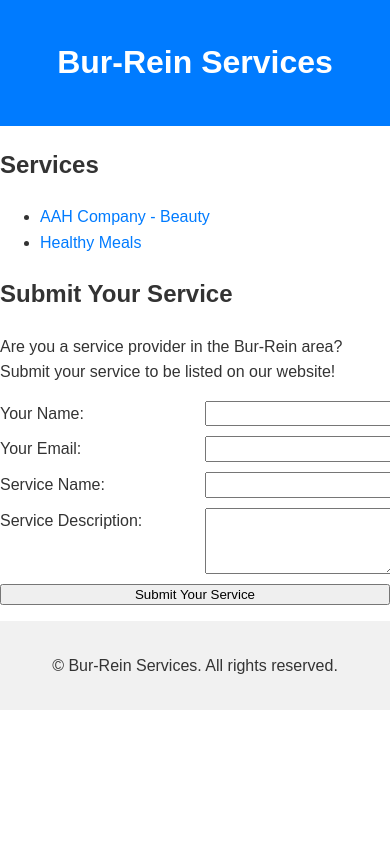
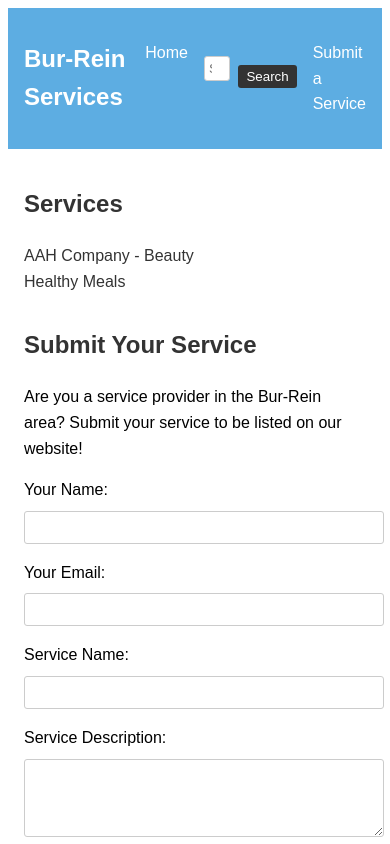
Before and after one commit to iederees-create/Bur-Rein-services, a plain HTML site: page index.html in a window 390 px wide. Shown: the top 844 px of the page. Drawn offline with Linux system fonts and the light colour scheme.

Commit message:
Updated website with navigation and form improvements

```diff
--- a/index.html
+++ b/index.html
@@ -8,9 +8,20 @@
 </head>
 <body>
     <header>
-        <h1>Bur-Rein Services</h1>
+        <nav>
+            <a href="index.html" class="logo">Bur-Rein Services</a>
+            <ul>
+                <li><a href="index.html">Home</a></li>
+                <li>
+                    <form action="#" method="get">
+                        <input type="search" name="search" placeholder="Search services...">
+                        <button type="submit">Search</button>
+                    </form>
+                </li>
+                <li><a href="#submit">Submit a Service</a></li>
+            </ul>
+        </nav>
     </header>
-
     <main>
         <section>
             <h2>Services</h2>
--- a/styles.css
+++ b/styles.css
@@ -1,82 +1,145 @@
+/* /* General styles */
 body {
-  font-family: Arial, sans-serif;
-  line-height: 1.6;
-  color: #333;
-  max-width: 960px;
-  margin: 0 auto;
+    font-family: Arial, sans-serif;
+    line-height: 1.6;
 }
 
-header {
-  background-color: #007bff;
-  padding: 1rem;
-  text-align: center;
+h1, h2 {
+    color: #333;
 }
 
-header h1 {
-  color: #fff;
+ul {
+    list-style: none;
+    padding: 0;
 }
 
+a {
+    color: #333;
+    text-decoration: none;
+}
+
+a:hover {
+    color: #5DADE2;
+}
+
+/* Header styles */
+header {
+    background-color: #5DADE2;
+    padding: 1rem;
+}
+
+nav {
+    display: flex;
+    justify-content: space-between;
+    align-items: center;
+}
+
+nav .logo {
+    font-size: 1.5rem;
+    font-weight: bold;
+    color: #fff;
+}
+
+nav ul {
+    display: flex;
+}
+
+nav ul li {
+    margin-left: 1rem;
+}
+
+nav ul li a {
+    color: #fff;
+}
+
+nav ul li form {
+    display: flex;
+    align-items: center;
+}
+
+nav ul li form input[type="search"] {
+    border: 1px solid #ccc;
+    border-radius: 3px;
+    padding: 0.25rem;
+    outline: none;
+}
+
+nav ul li form button {
+    background-color: #333;
+    color: #fff;
+    border: none;
+    border-radius: 3px;
+    padding: 0.25rem 0.5rem;
+    margin-left: 0.5rem;
+    cursor: pointer;
+    outline: none;
+}
+
+/* Main content styles */
 main {
-  margin-top: 1rem;
+    padding: 1rem;
 }
 
 section {
-  margin-bottom: 1rem;
-}
-
-h2 {
-  font-size: 1.5rem;
-}
-
-a {
-  color: #007bff;
-  text-decoration: none;
-}
-
-a:hover {
-  color: #0056b3;
-}
-
-.cta {
-  display: inline-block;
-  background-color: #007bff;
-  color: #fff;
-  padding: 10px 20px;
-  text-decoration: none;
-  border-radius: 5px;
-  font-weight: bold;
-  margin-top: 10px;
-}
-
-.cta:hover {
-  background-color: #0056b3;
+    margin-bottom: 2rem;
 }
 
 form {
-  display: grid;
-  grid-template-columns: repeat(2, 1fr);
-  gap: 10px;
+    margin-top: 1rem;
 }
 
-form label,
+form label {
+    display: block;
+    margin-bottom: 0.5rem;
+}
+
 form input,
 form textarea {
-  width: 100%;
+    width: 100%;
+    padding: 0.5rem;
+    margin-bottom: 1rem;
+    border: 1px solid #ccc;
+    border-radius: 3px;
 }
 
 form input[type="submit"] {
-  grid-column: span 2;
-  cursor: pointer;
+    width: auto;
+    background-color: #5DADE2;
+    color: #fff;
+    cursor: pointer;
+    border: none;
+    border-radius: 3px;
+    padding: 0.5rem 1rem;
 }
 
-@media screen and (max-width: 600px) {
-  form {
-    grid-template-columns: 1fr;
-  }
+/* Services list styles */
+.services-list {
+    padding: 0;
 }
 
+.services-list li {
+    padding: 1rem;
+    border: 1px solid #ccc;
+    margin-bottom: 1rem;
+    background-color: #f1f1f1;
+}
+
+.services-list li:hover {
+    background-color: #e0e0e0;
+}
+
+.services-list a {
+    display: block;
+}
+
+/* Footer styles */
 footer {
-  background-color: #f1f1f1;
-  padding: 1rem;
-  text-align: center;
+    background-color: #5DADE2;
+    padding: 1rem;
+    text-align: center;
 }
+
+footer p {
+    margin: 0;
+    color: #fff;
+}
```
Also changed, not shown: aah-beauty.html (+47 -13 lines), healthy-meals.html (+25 -12 lines).
